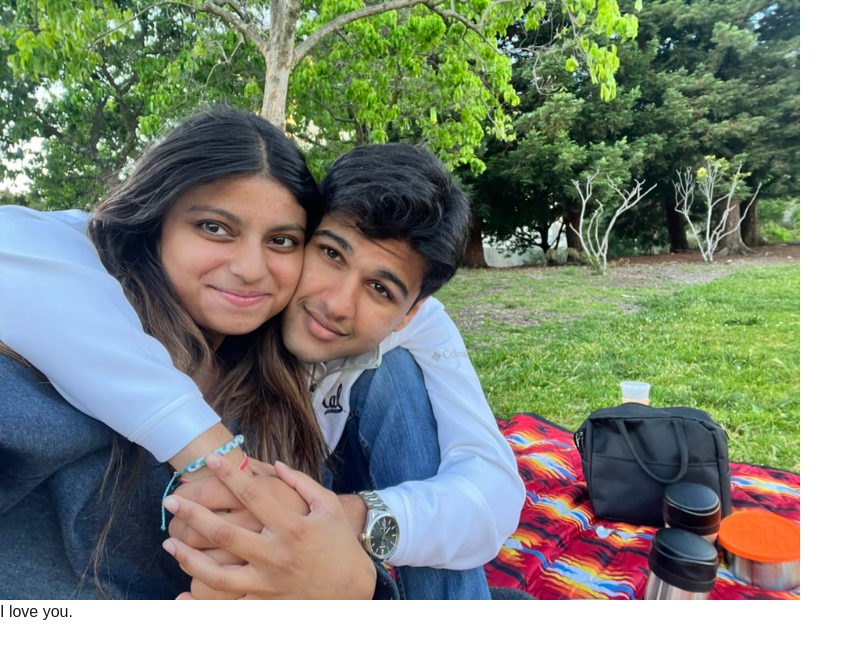
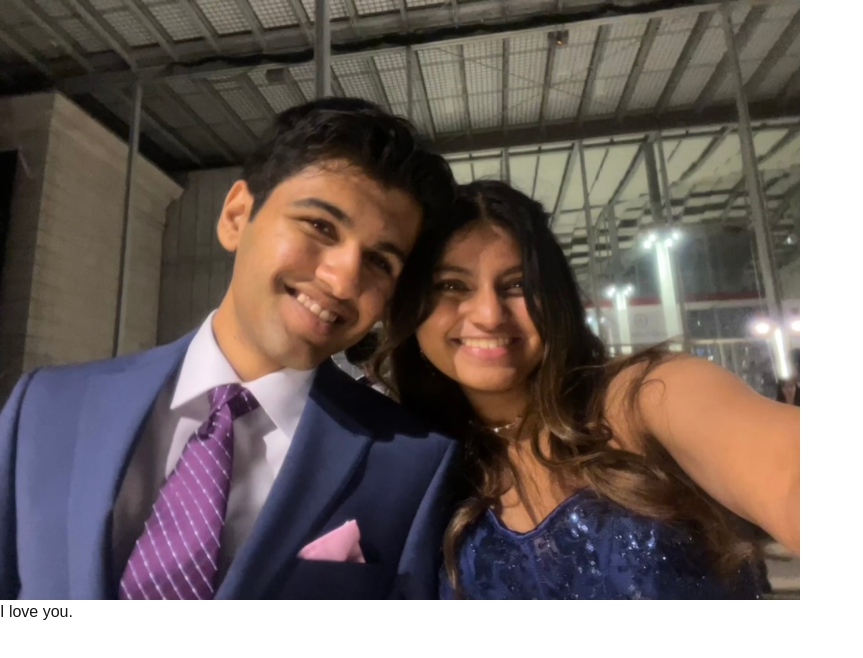
Before and after one commit to pratyaypandey/Saanvi-mural, a Next.js app: page / in a window 1280 px wide. Shown: the top 658 px of the page, without its empty margins (0-863 px from the left). Built offline with nearby package versions, Linux system fonts and the light colour scheme.

Commit message:
Please work.

```diff
--- a/src/app/centered-image.tsx
+++ b/src/app/centered-image.tsx
@@ -1,32 +1,43 @@
-import Image from 'next/image';
+"use client"
+
+import { useEffect, useState } from "react";
+import Image from "next/image";
 
 // List of image paths
 const images = [
     "/images/1.jpeg",
-    "/images/2.jpeg", "/images/3.jpeg",
+    "/images/2.jpeg",
+    "/images/3.jpeg",
 ];
 
-const CenteredImage = () => {
-    // Randomly select an image
-    const randomImage = images[Math.floor(Math.random() * images.length)];
+const Home = () => {
+    const [randomImage, setRandomImage] = useState(images[0]);
 
-    // Add a unique query parameter to bypass caching
-    // eslint-disable-next-line @typescript-eslint/no-unused-vars
-    const cacheBustingImage = `${randomImage}?v=${Math.random()}`;
+    useEffect(() => {
+        // Select a random image on the client side
+        const selectedImage = images[Math.floor(Math.random() * images.length)];
+        setRandomImage(selectedImage);
+    }, []);
 
     return (
-        <div className="flex justify-center items-center h-screen bg-gray-100">
-            <div className="flex justify-center items-center w-full">
+        <div className="relative min-h-screen">
+            {/* Background Image */}
+            <div className="absolute inset-0 flex justify-center items-center">
                 <Image
                     src={randomImage}
-                    alt="Randomly selected image"
+                    alt="Random image"
                     width={800}
                     height={800}
                     className="rounded-lg shadow-lg"
                 />
             </div>
+
+            {/* Centered Text */}
+            <div className="absolute inset-0 flex items-center justify-center">
+                <h1 className="text-4xl sm:text-6xl font-bold text-white">I love you.</h1>
+            </div>
         </div>
     );
 };
 
-export default CenteredImage;
+export default Home;
--- a/src/app/page.tsx
+++ b/src/app/page.tsx
@@ -2,16 +2,11 @@ import CenteredImage from "@/app/centered-image";
 
 export default function Home() {
     return (
-        <div className="relative min-h-screen bg-gray-900 font-[family-name:var(--font-geist-sans)]">
+        <div className="relative min-h-screen">
             {/* Background Image */}
             <div className="absolute inset-0">
                 <CenteredImage />
             </div>
-
-            {/* Centered Text */}
-            <div className="absolute inset-0 flex items-center justify-center">
-                <h1 className="text-4xl sm:text-6xl font-bold text-white">I love you.</h1>
-            </div>
         </div>
     );
 }
```
